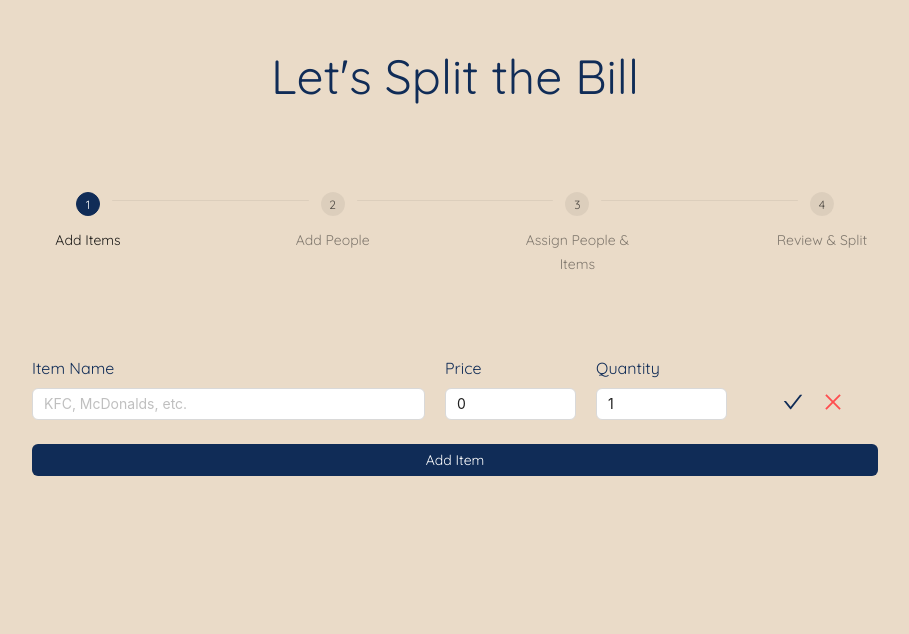
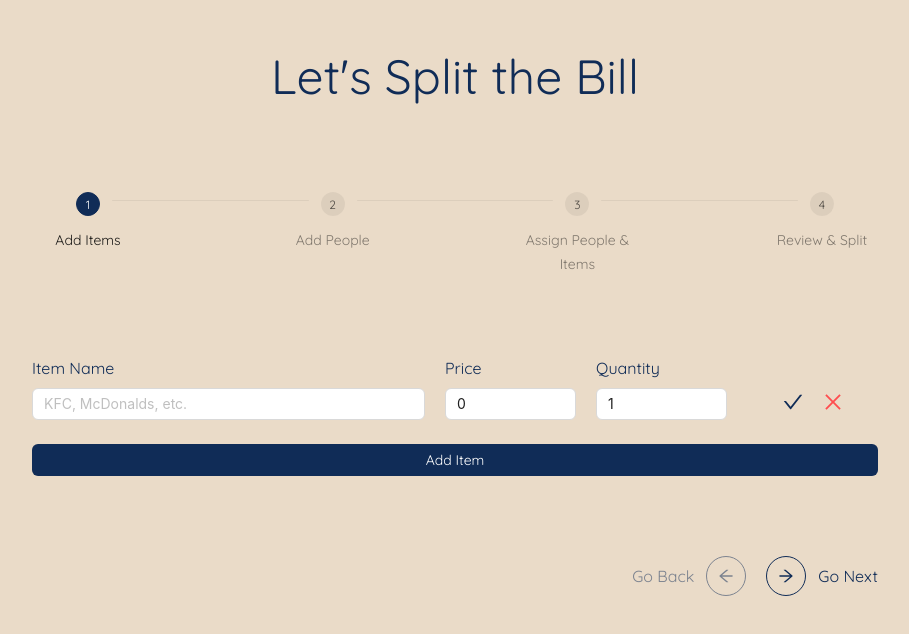
Before and after one commit to yemarn510/split, a Next.js app: page / in a window 1280 px wide. Shown: the top 634 px of the page, without its empty margins (185-1094 px from the left). Built offline with nearby package versions, Linux system fonts and the light colour scheme.

Commit message:
Added a function to go to the next step

```diff
--- a/src/app/globals.scss
+++ b/src/app/globals.scss
@@ -85,6 +85,10 @@ h5 {
   color: #41B06E;
 }
 
+.border-main {
+  border-color: var(--main-color);
+}
+
 
 /// ant override
 
--- a/src/app/page.tsx
+++ b/src/app/page.tsx
@@ -4,38 +4,84 @@ import StepOne, { StepOneParams } from "@/components/step-1";
 import { Item } from "@/models/item.models";
 import { useState, useEffect } from "react";
 import { Steps } from 'antd';
+import StepTwo, { StepTwoParams } from "@/components/step-2";
+import { ArrowLeftOutlined, ArrowRightOutlined } from '@ant-design/icons';
 
+const STEPS = ['Add Items', 'Add People', 'Assign People & Items', 'Review & Split'];
 
 export default function Home() {
 
   const [currentStep, setCurrentStep] = useState(0);
-
   const [items, setItems] = useState<Item[]>([]);
-
-  const steps = [
-    {
-      title: 'Add Items',
-    },
-    {
-      title: 'Add People',
-    },
-    {
-      title: 'Assign People & Items',
-    },
-    {
-      title: 'Review & Split',
-    },
-  ];
+  const steps = STEPS.map(each => ({ title: each }));
 
   useEffect(() => {
     setCurrentStep(0);
     setItems([ new Item({}) ]);
-  }, [currentStep]);
+  }, []);
 
-  const StepOneParams: StepOneParams = {
+  function goNext(): void {
+    switch (currentStep) {
+      case 0:
+        if (isStepOneValid()) {
+          setCurrentStep(currentStep + 1);
+        }
+        break;
+      case 1:
+
+        break;
+      case 2:
+        break;
+      case 3:
+        break;
+    }
+  }
+
+  function goBack(): void {
+    if (currentStep > 0) {
+      setCurrentStep(currentStep - 1);
+    }
+  }
+
+  function isStepOneValid(): boolean {
+    const checkingItems = items.map(each => {
+      each.isValid();
+      return each;
+    });
+    const isValid = checkingItems.every(each => each.isValid());
+    if (isValid) {
+      return true;
+    }
+    setItems([...checkingItems]);
+    return false;
+  }
+
+  function getCurrentUI(): JSX.Element {
+    switch (currentStep) {
+      case 0:
+        return <StepOne params={stepOneParams} />;
+      case 1:
+        return <StepTwo params={stepTwoParams} />;
+      // case 2:
+      //   return <StepThree params={stepThreeParams} />;
+      // case 3:
+      //   return <StepFour params={stepFourParams} />;
+      default:
+        return <div>Not Implemented yet!</div>;
+    }
+  }
+
+
+
+
+  const stepOneParams: StepOneParams = {
     items,
     setItems,
   };
+
+  const stepTwoParams: StepTwoParams = {
+
+  }
 
   return (
     <main className="max-w-[1100px] min-w-[50vw]  w-fit h-screen m-auto py-10">
@@ -51,7 +97,25 @@ export default function Home() {
 
 
         <div className="py-20">
-          <StepOne params={ StepOneParams } />
+          { getCurrentUI() }
+        </div>
+
+        <div className="flex flex-row justify-end gap-5">
+          <div className={`flex flex-row gap-3 items-center cursor-pointer hover:opacity-50 ${ currentStep === 0 && 'cursor-not-allowed opacity-50'}`}
+               onClick={ () => goBack() }>
+            <p className="mb-0 w-auto text-main">Go Back</p>
+            <div className="w-10 h-10 flex justify-center items-center rounded-full border border-main">
+              <ArrowLeftOutlined className="text-main" />
+            </div>
+          </div>
+
+          <div className={`flex flex-row gap-3 items-center cursor-pointer hover:opacity-50 ${ currentStep === (steps.length - 1) && 'cursor-not-allowed opacity-50'}`}
+               onClick={ () => goNext() }>
+            <div className="w-10 h-10 flex justify-center items-center rounded-full border border-main">
+              <ArrowRightOutlined className="text-main" />
+            </div>
+            <p className="mb-0 w-auto text-main">Go Next</p>
+          </div>
         </div>
       </section>
     </main>
--- /dev/null
+++ b/src/components/step-2.tsx
@@ -0,0 +1,13 @@
+
+
+export interface StepTwoParams {
+
+}
+
+export default function StepTwo(params: {params: StepTwoParams }): JSX.Element {
+
+
+  return <>
+    <div>Not Implemented yet!</div>
+  </>
+}
```
